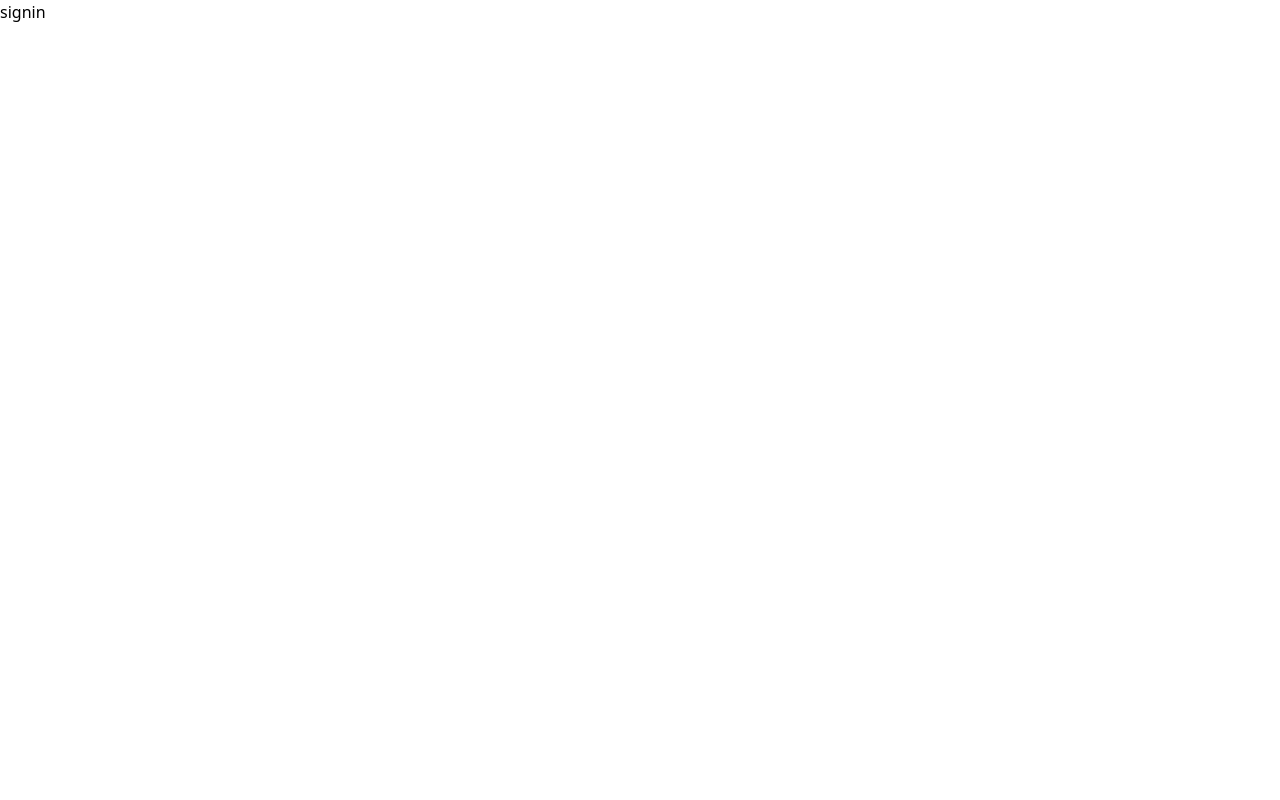
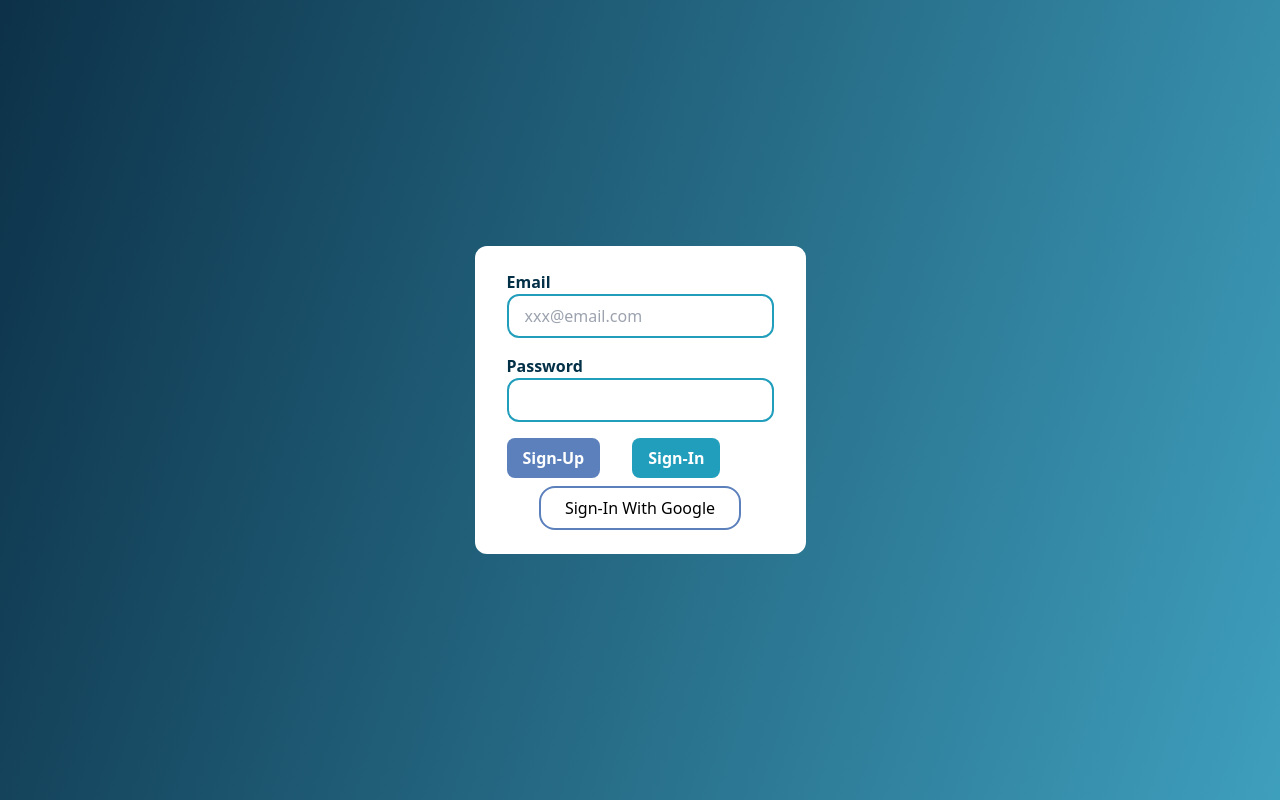
Before and after one commit to hasanchamdany/SmartBeef-Frontend, a Next.js app: page /signin in a window 1280 px wide. Built offline with nearby package versions, Linux system fonts and the light colour scheme.

Commit message:
feat(sign-in): add simple form sign-in for auth test

```diff
--- a/src/pages/signin.js
+++ b/src/pages/signin.js
@@ -1,9 +1,42 @@
-import React from 'react'
+import React from "react";
 
 const signin = () => {
   return (
-    <div>signin</div>
-  )
-}
+    <div className="h-screen w-full landingPage-bg flex justify-center items-center ">
+      <div className="w-lg h-lg bg-white rounded-xl px-8 py-6">
+        <form>
+          <label className="font-poppins text-blue-dark font-bold ">
+            {" "}
+            Email
+          </label>
+          <input
+            type="email"
+            className="block bg-white py-2 px-4 border-2 border-blue-medium rounded-xl mb-4"
+            placeholder="xxx@email.com"
+          ></input>
+          <label className="font-poppins text-blue-dark font-bold ">
+            {" "}
+            Password
+          </label>
+          <input
+            type="password"
+            className="block bg-white py-2 px-4 border-2 border-blue-medium rounded-xl mb-4"
+          ></input>
+          <button className="bg-blue-pale py-2 px-4 font-poppins font-bold text-white rounded-lg mr-8">
+            Sign-Up
+          </button>
+          <button className="bg-blue-medium py-2 px-4 font-poppins font-bold text-white rounded-lg">
+            Sign-In
+          </button>
+        </form>
+        <div className="mt-2 flex justify-center">
+          <button className="border-2 border-blue-pale py-2 px-6 rounded-2xl ">
+            Sign-In With Google
+          </button>
+        </div>
+      </div>
+    </div>
+  );
+};
 
-export default signin
+export default signin;
--- a/src/pages/signup.js
+++ b/src/pages/signup.js
@@ -1,8 +1,11 @@
+import DefaultLayout from '@/components/DefaultLayout/DefaultLayout'
 import React from 'react'
 
 const signup = () => {
   return (
+    <DefaultLayout>
     <div>signup</div>
+    </DefaultLayout>
   )
 }
 
```
